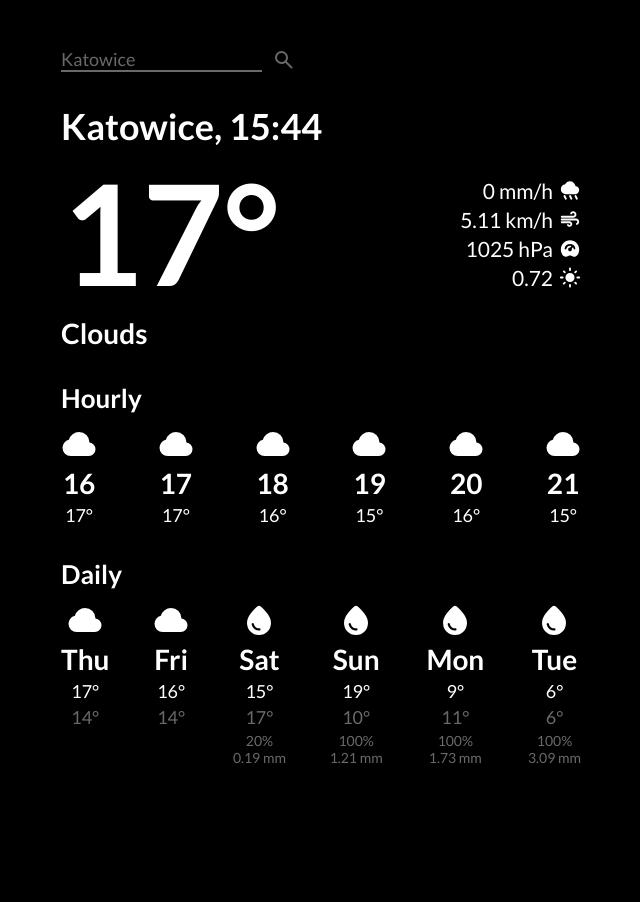
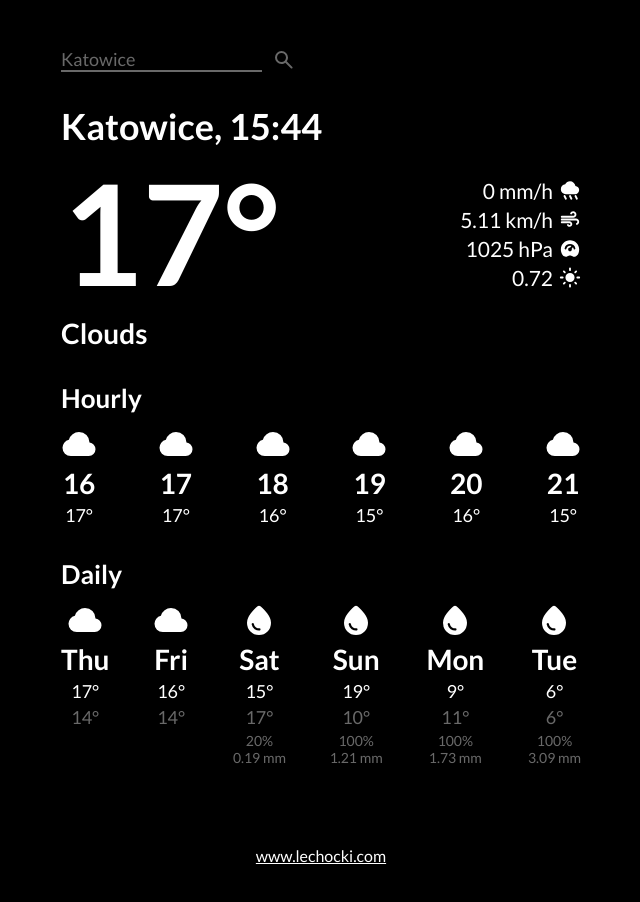
Before and after one commit to zxasc/weather-app-front-end, a React (Vite) app: page / in a window 1280 px wide. Shown: the top 902 px of the page, without its empty margins (319-959 px from the left). Before the commit the page ends 814 px from the top, so only its background shows below. Built offline with nearby package versions, Linux system fonts and the light colour scheme.

Commit message:
add link to portfolio

```diff
--- a/src/App.jsx
+++ b/src/App.jsx
@@ -13,10 +13,6 @@ export default function App() {
 
     try {
       const response = await fetch(`https://weather-app-back-end-0lvz.onrender.com/${searchBar.current.value}`, { mode: 'cors' });
-
-      // if(!response.ok) {
-      // }
-
       const data = await response.json();
       setWeatherInfo(data);
     } catch(err) {
@@ -52,6 +48,10 @@ export default function App() {
         forecastWeather={weatherInfo.forecast.daily}
       />
 
+      <footer>
+        <a href="https://www.lechocki.com" rel='noopener'>www.lechocki.com</a>
+      </footer>
+
     </>
   )
 }
--- a/src/styles/styles.css
+++ b/src/styles/styles.css
@@ -135,6 +135,10 @@ section:last-of-type {
   height: 36px;
 }
 
+footer {
+  margin-bottom: 45px;
+}
+
 h1, h2, h3, h4 {
   margin: 0;
 }
--- a/src/styles/styles.scss
+++ b/src/styles/styles.scss
@@ -163,6 +163,10 @@ section:last-of-type {
     }
 }
 
+footer {
+    margin-bottom: 45px;
+}
+
 h1,h2,h3,h4 {
     margin: 0;
 }
```
Also changed, not shown: 1 other file (tests, documents, lock files or other folders).
